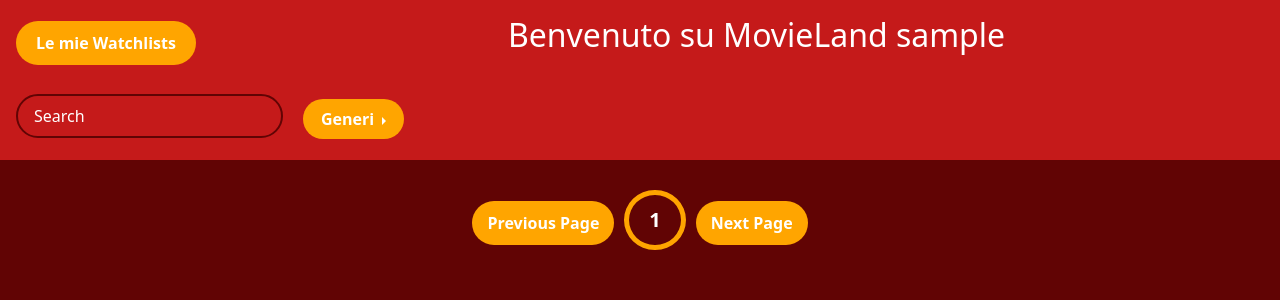
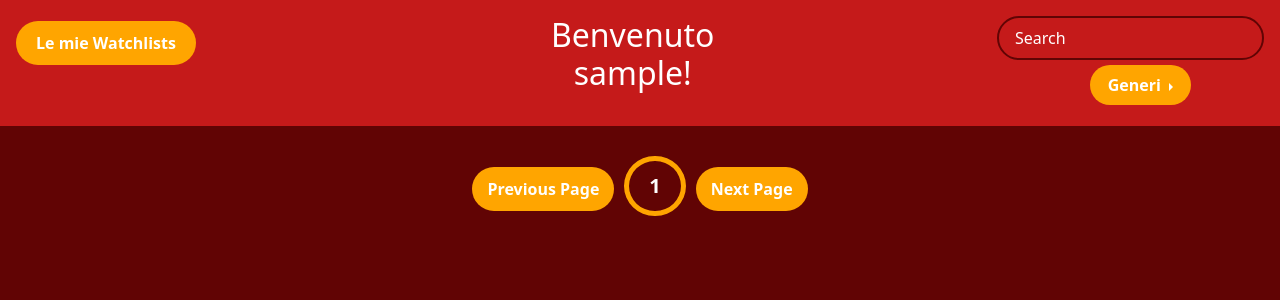
Before and after one commit to ricp2015/MovieLand, a PHP site: page /MovieLand.php in a window 1280 px wide. Shown: the top 300 px of the page. Run offline with PHP 8.4, Linux system fonts and the light colour scheme; the visitor is signed in with stand-in values (Sample User, id 1); some libraries are stand-ins or nearby versions.

Commit message:
fix bottoni

```diff
--- a/home/MovieLand.php
+++ b/home/MovieLand.php
@@ -16,13 +16,16 @@
     email = '<?php echo $_SESSION["user_id"];?>';
     </script>
     <header>
+        <div class ="same-row">
         <a href="fetchWatchlists.php" class="fetchwatchlists"><button class="fetchwatchlists">Le mie Watchlists</button></a>
+        </div>
+        <div class="same-row">
         <?php
             $nome = $_SESSION["user_name"];
-            echo "<div id='welcome'><h2 id='welcome-message'>Benvenuto su MovieLand $nome</h2></div>";
+            echo "<div id='welcome'><h2 id='welcome-message'>Benvenuto $nome!</h2></div>";
         ?>
-    </header>
-    <header>
+        </div>
+        <div class="same-row">
         <form  id="form">
             <input type="text" placeholder="Search" id="search" class="search">
         </form>
@@ -33,6 +36,7 @@
             <div class="dropdown-menu" id ="dropdown">
             </div>
         </div>
+</div>
     </header>
     <div id="tags"></div>
     <div id="myNav" class="overlay">
--- a/home/script.js
+++ b/home/script.js
@@ -328,7 +328,6 @@ function openNav(movie) {
   })
 }
 
-/* Close when someone clicks on the "x" symbol inside the overlay */
 function closeNav() {
   document.getElementById("myNav").style.width = "0%";
 }
--- a/home/style.css
+++ b/home/style.css
@@ -15,11 +15,16 @@ body{
     margin: 0;
 }
 
+div.same-row{
+    display: inline-block;
+}
 
 header{
+    text-align: center;
+    position: relative;
+    justify-content:space-between;
     padding:1rem;
     display:flex;
-    justify-content: flex-start;
     background-color: var(--secondary-color);
 }
 
@@ -113,6 +118,8 @@ main{
 }
 
 .overview{
+    display: flex;
+    justify-content: space-between;
     position:absolute;
     top: 0;
     left:0;
@@ -244,14 +251,13 @@ button.know-more:hover {
     margin-top: 30px; /* 30px top margin to avoid conflict with the close button on smaller screens */
   }
 
-  /* The navigation links inside the overlay */
   .overlay a {
     padding: 8px;
     text-decoration: none;
     font-size: 36px;
     color: #818181;
-    display: block; /* Display block instead of inline */
-    transition: 0.3s; /* Transition effects on hover (color) */
+    display: block;
+    transition: 0.3s;
   }
 
   .overlay a:hover, .overlay a:focus {
@@ -265,8 +271,6 @@ button.know-more:hover {
     font-size: 60px;
   }
 
-
-  /* When the height of the screen is less than 450 pixels, change the font-size of the links and position the close button again, so they don't overlap */
   @media screen and (max-width: 450px) {
     .overlay a {font-size: 20px}
     .overlay .closebtn {
```
Also changed, not shown: home/viewWatchlist.css (+21 -5 lines), home/viewWatchlist.php (+3 -13 lines).
